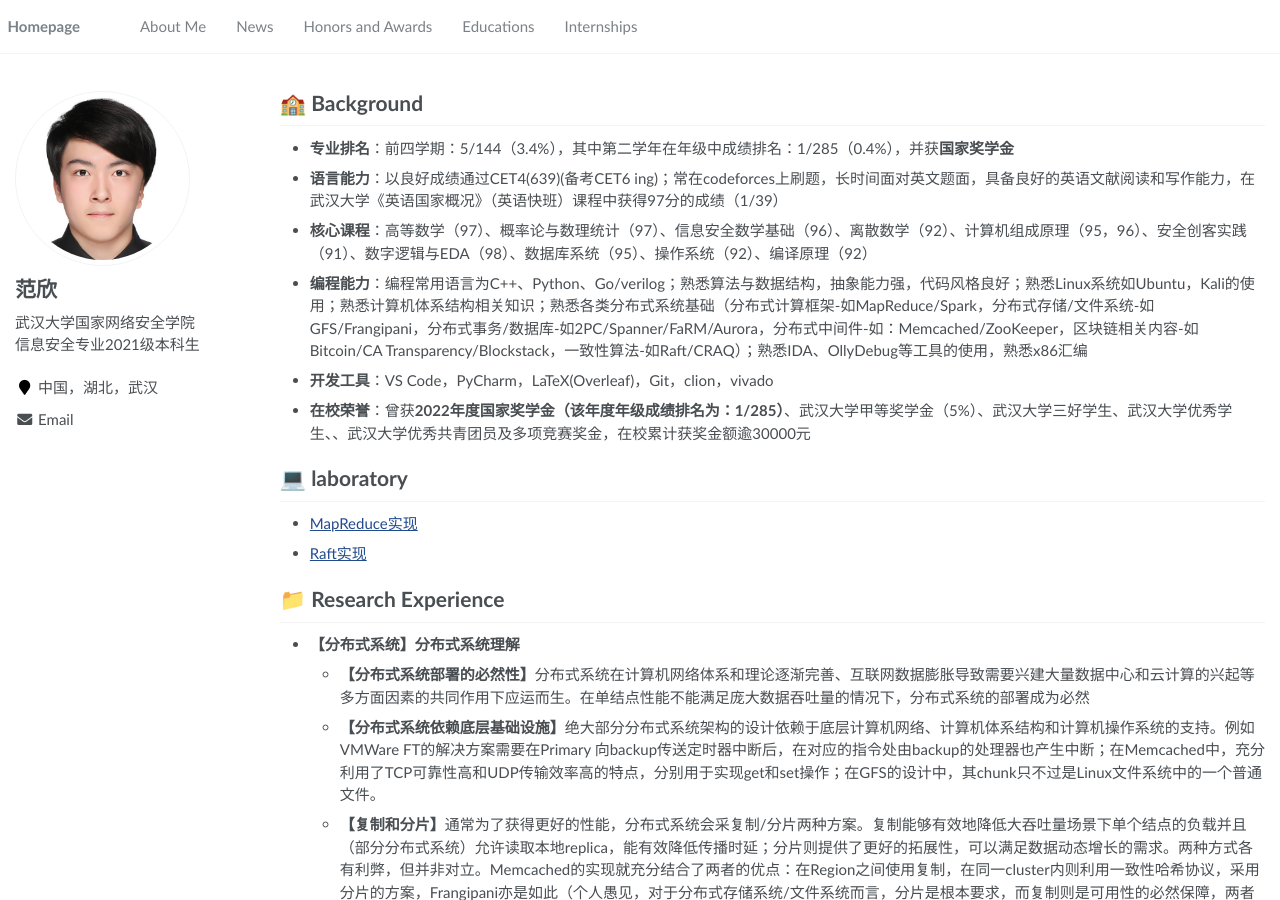
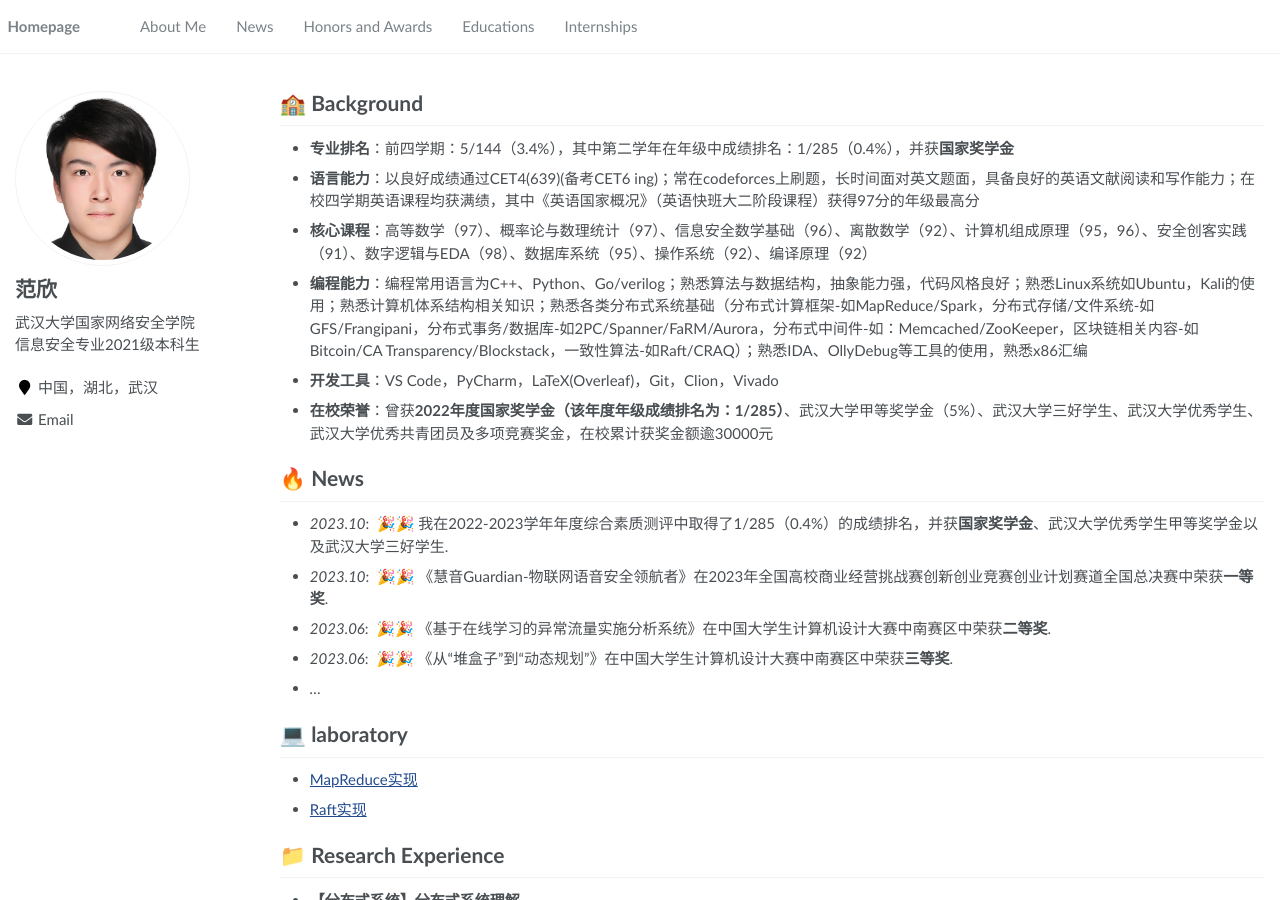
Before and after one commit to fx23333/fx23333.github.io, a Jekyll site: the page built from _pages/about.md, in a window 1280 px wide and 900 px high. Built offline with Jekyll 4.4.1, drawn with Linux system fonts in a browser that asks for light colours; some of the changed text lies outside the part shown.

Commit message:
2023/11/28

```diff
--- a/_pages/about.md
+++ b/_pages/about.md
@@ -19,11 +19,18 @@ redirect_from:
 
 # 🏫 Background
 - **专业排名**：前四学期：5/144（3.4%），其中第二学年在年级中成绩排名：1/285（0.4%），并获**国家奖学金**
-- **语言能力**：以良好成绩通过CET4(639)(备考CET6 ing)；常在codeforces上刷题，长时间面对英文题面，具备良好的英语文献阅读和写作能力，在武汉大学《英语国家概况》（英语快班）课程中获得97分的成绩（1/39）
+- **语言能力**：以良好成绩通过CET4(639)(备考CET6 ing)；常在codeforces上刷题，长时间面对英文题面，具备良好的英语文献阅读和写作能力；在校四学期英语课程均获满绩，其中《英语国家概况》（英语快班大二阶段课程）获得97分的年级最高分
 - **核心课程**：高等数学（97）、概率论与数理统计（97）、信息安全数学基础（96）、离散数学（92）、计算机组成原理（95，96）、安全创客实践（91）、数字逻辑与EDA（98）、数据库系统（95）、操作系统（92）、编译原理（92）
 - **编程能力**：编程常用语言为C++、Python、Go/verilog；熟悉算法与数据结构，抽象能力强，代码风格良好；熟悉Linux系统如Ubuntu，Kali的使用；熟悉计算机体系结构相关知识；熟悉各类分布式系统基础（分布式计算框架-如MapReduce/Spark，分布式存储/文件系统-如GFS/Frangipani，分布式事务/数据库-如2PC/Spanner/FaRM/Aurora，分布式中间件-如：Memcached/ZooKeeper，区块链相关内容-如Bitcoin/CA Transparency/Blockstack，一致性算法-如Raft/CRAQ）；熟悉IDA、OllyDebug等工具的使用，熟悉x86汇编
-- **开发工具**：VS Code，PyCharm，LaTeX(Overleaf)，Git，clion，vivado
-- **在校荣誉**：曾获**2022年度国家奖学金（该年度年级成绩排名为：1/285）**、武汉大学甲等奖学金（5%）、武汉大学三好学生、武汉大学优秀学生、、武汉大学优秀共青团员及多项竞赛奖金，在校累计获奖金额逾30000元
+- **开发工具**：VS Code，PyCharm，LaTeX(Overleaf)，Git，Clion，Vivado
+- **在校荣誉**：曾获**2022年度国家奖学金（该年度年级成绩排名为：1/285）**、武汉大学甲等奖学金（5%）、武汉大学三好学生、武汉大学优秀学生、武汉大学优秀共青团员及多项竞赛奖金，在校累计获奖金额逾30000元
+
+# 🔥 News
+- *2023.10*: &nbsp;🎉🎉 我在2022-2023学年年度综合素质测评中取得了1/285（0.4%）的成绩排名，并获**国家奖学金**、武汉大学优秀学生甲等奖学金以及武汉大学三好学生.
+- *2023.10*: &nbsp;🎉🎉 《慧音Guardian-物联网语音安全领航者》在2023年全国高校商业经营挑战赛创新创业竞赛创业计划赛道全国总决赛中荣获**一等奖**.
+- *2023.06*: &nbsp;🎉🎉 《基于在线学习的异常流量实施分析系统》在中国大学生计算机设计大赛中南赛区中荣获**二等奖**.
+- *2023.06*: &nbsp;🎉🎉 《从“堆盒子”到“动态规划”》在中国大学生计算机设计大赛中南赛区中荣获**三等奖**.
+- *...*
 
 # 💻 laboratory
 - [MapReduce实现](https://github.com/fx23333/MapReduce)
--- a/google_scholar_crawler/requirements.txt
+++ /dev/null
@@ -1,2 +0,0 @@
-jsonpickle==1.4.2
-scholarly==1.5.1
```
Also changed, not shown: other parts of _pages/about.md (+2 -14 lines), google_scholar_crawler/main.py (deleted, +0 -23 lines), .github/workflows/google_scholar_crawler.yaml (deleted), 1 other file.
